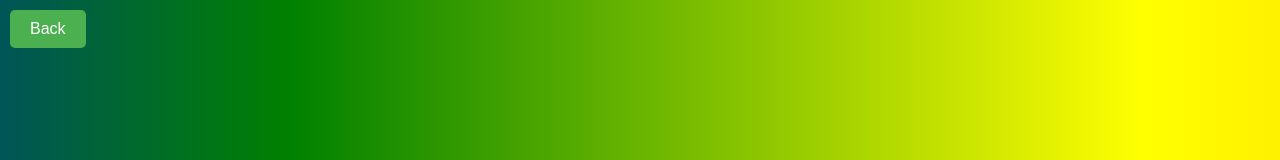
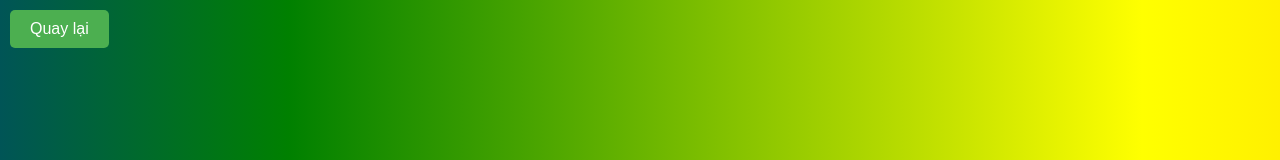
Before and after one commit to zenvn12/christmas, a website: page ageSelect.html in a window 1280 px wide. Shown: the top 160 px of the page. Drawn offline with Linux system fonts and the light colour scheme.

Commit message:
Update ageSelect.html

```diff
--- a/ageSelect.html
+++ b/ageSelect.html
@@ -126,7 +126,7 @@
 </head>
 <body>
     <!-- Nút Back -->
-    <button class="back-button" onclick="window.history.back()">Back</button>
+    <button class="back-button"location.href='https://zenproject.vercel.app/'">Quay lại</button>
 
     <!-- Box nhập tuổi -->
     <div class="age-box">
```
